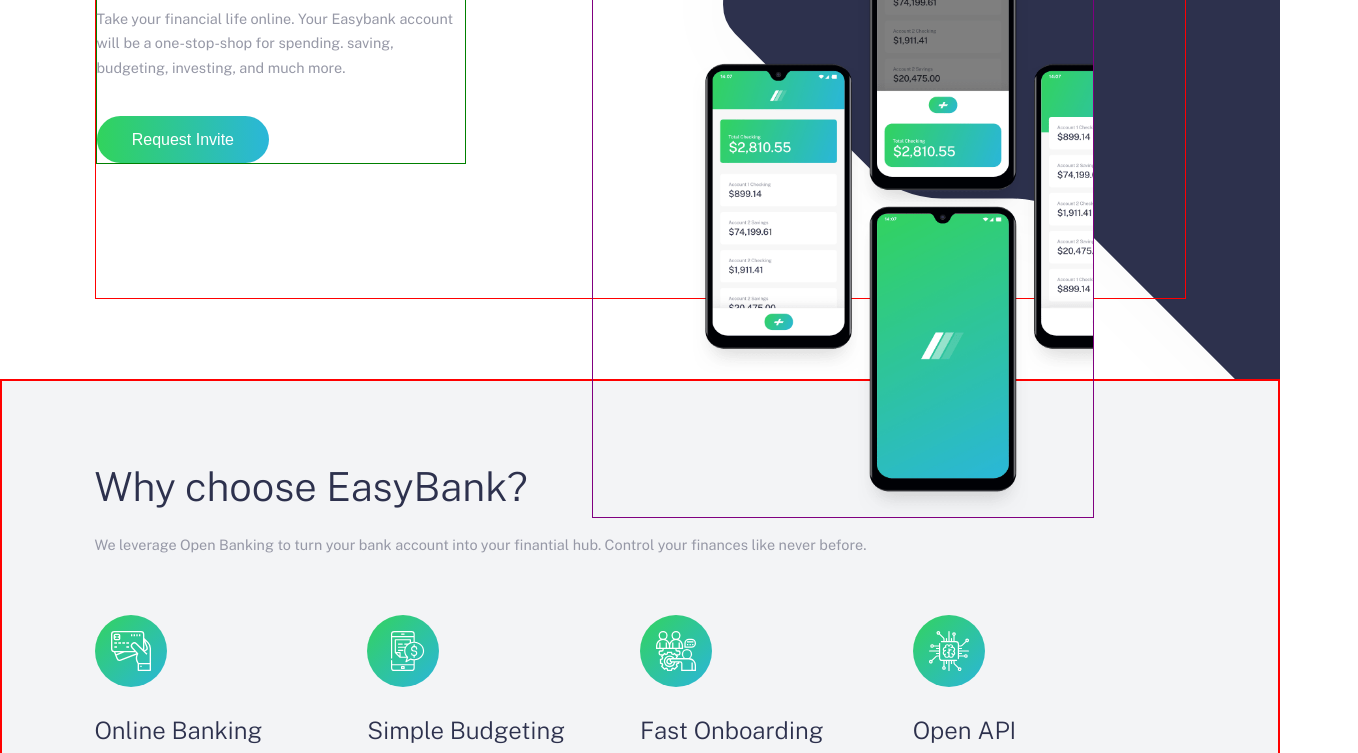
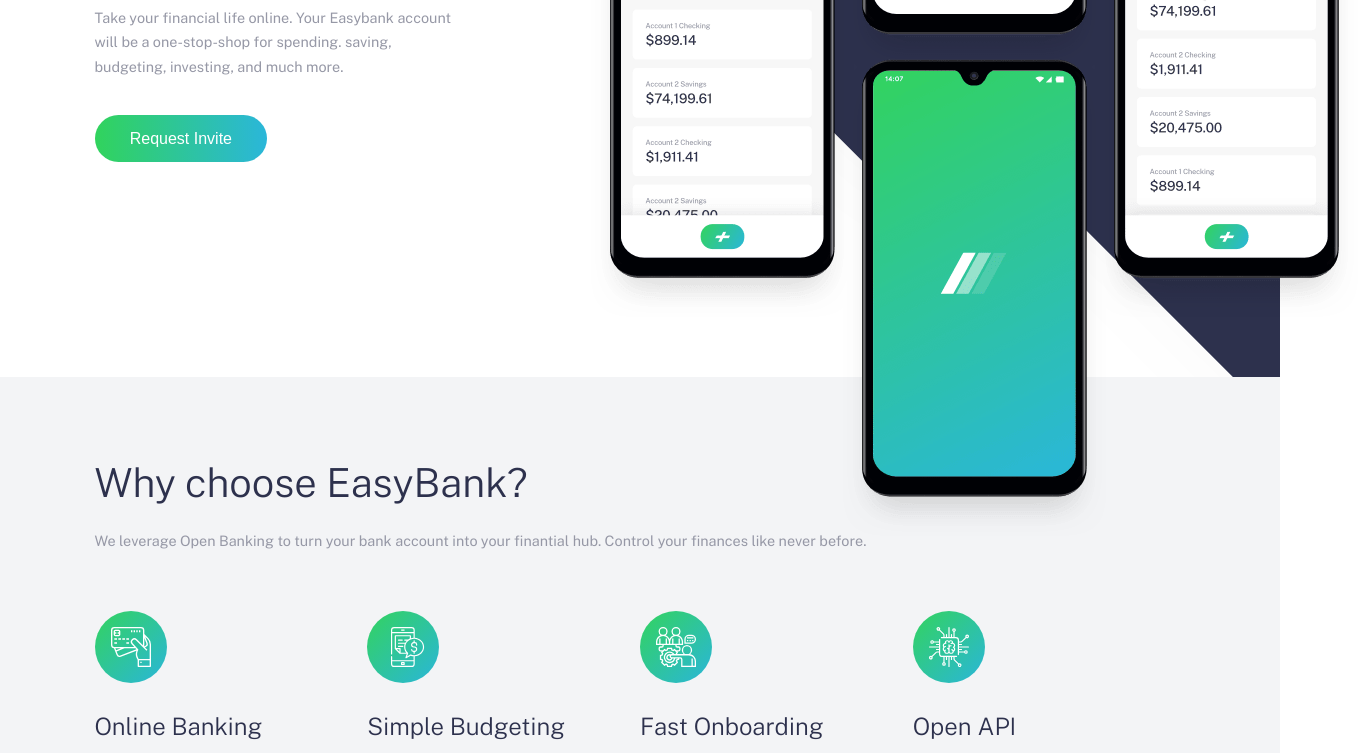
Before and after one commit to jessicatarra/easybank-learning-sass, a plain HTML site: page index.html in a window 1280 px wide. Shown: the part 332-1085 px from the top of the page, 1358 px wide, since content can reach past the window. Drawn offline with nearby package versions, Linux system fonts and the light colour scheme.

Commit message:
desktop done

```diff
--- a/index.html
+++ b/index.html
@@ -42,7 +42,9 @@
         <div class="wrapper">
 
             <div class="hero__content">
-                <div class="hero__image"></div>
+                <div class="hero__image">
+                    <img class="hero__imageSrc" src="./static/images/image-mockups.png" alt="">
+                </div>
                 <div class="hero__description">
                     <h1 class="title__h1">
                     Next generation digital banking
--- a/src/sass/header.scss
+++ b/src/sass/header.scss
@@ -4,6 +4,9 @@
      padding: 1em 0;
      justify-content: space-between;
      position: relative;
+     z-index: 3;
+     width: 100%;
+     background: white;
      &__logo {
         align-self: center;
      }
--- a/src/sass/hero.scss
+++ b/src/sass/hero.scss
@@ -14,6 +14,9 @@
         background-size: 345px, cover;
         margin-bottom: 1.2em;
     }
+    &__imageSrc {
+        display: none;
+    }
     @media screen and (min-width: 768px) {
         text-align: left;
         background: url('../images/bg-intro-desktop.svg') left 650px top -290px no-repeat ;
@@ -23,7 +26,7 @@
 
        &__content {
             position: relative;
-            border: 1px solid red;
+            //border: 1px solid red;
             display: grid;
             min-height: 550px;
             align-items: center;
@@ -32,13 +35,14 @@
 
         }
         &__description {
-            border: 1px solid green;
+            //border: 1px solid green;
         }
+
         &__image {
             grid-area: image;
             min-height: inherit;
             position: absolute;
-            border: 1px solid purple;
+            //border: 1px solid purple;
             width: 500px;
             left: 0;
             top: 0;
@@ -52,10 +56,16 @@
             //position: static;
 
         }
+        &__imageSrc {
+            display: block;
+            position: relative;
+            top: -150px;
+        }
         &__image{
           //border: 2px solid pink;
-          background: url('../images/image-mockups.png') right -100px bottom no-repeat;
-          background-size: 100%;
+          //background: url('../images/image-mockups.png') right bottom no-repeat;
+          //background-size: 100%;
+          background: none;
           //width: 730px;
           left: 150px;
           right: 0;
--- a/src/sass/why.scss
+++ b/src/sass/why.scss
@@ -16,7 +16,7 @@
     }
     @media screen and (min-width: 768px) {
         text-align: left;
-        border: 2px solid red;
+        //border: 2px solid red;
         .__grid {
             display: grid;
             grid-column-gap: 1em;
```
Also changed, not shown: static/css/estilos.css, 1 other file.
